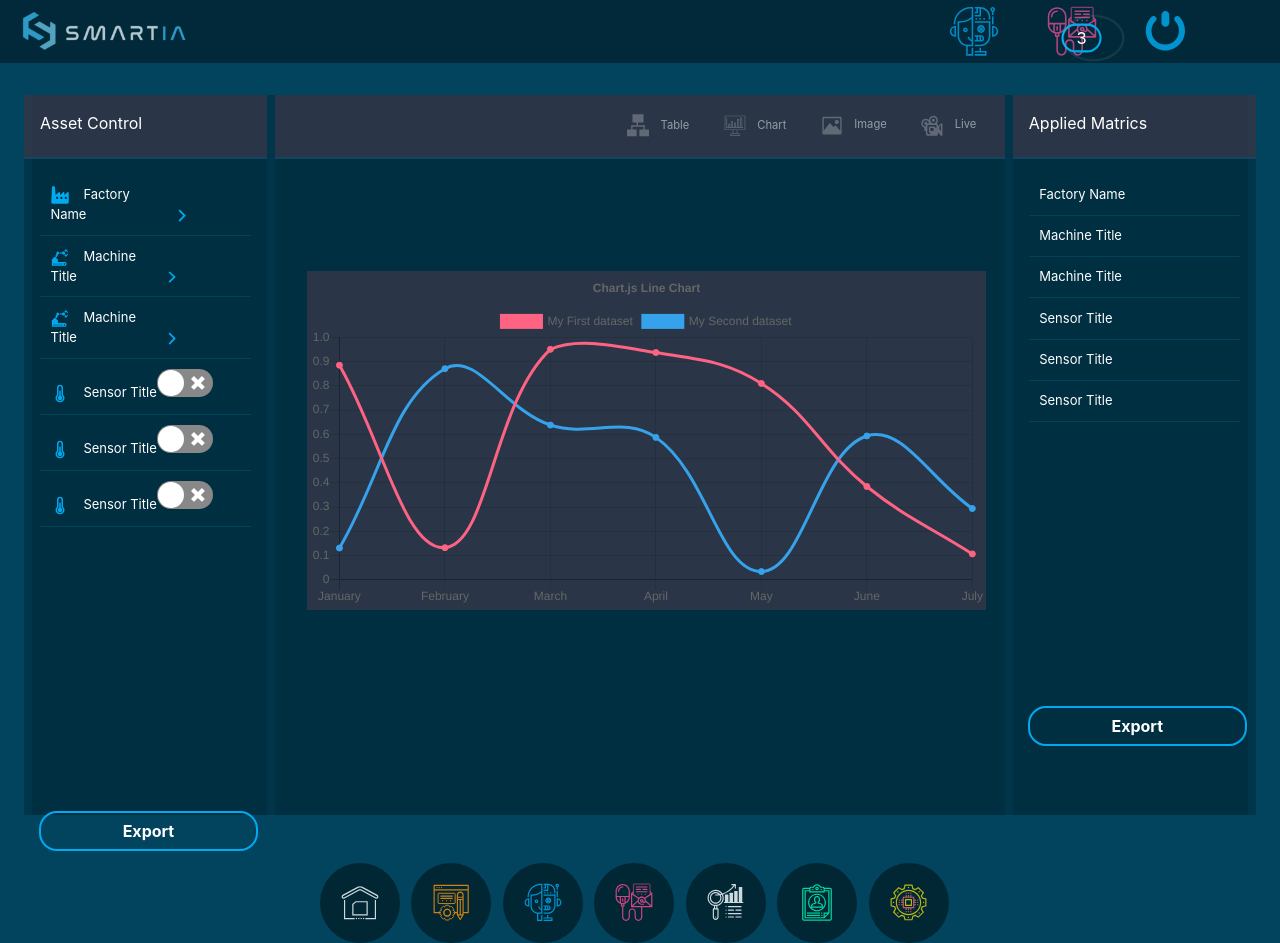
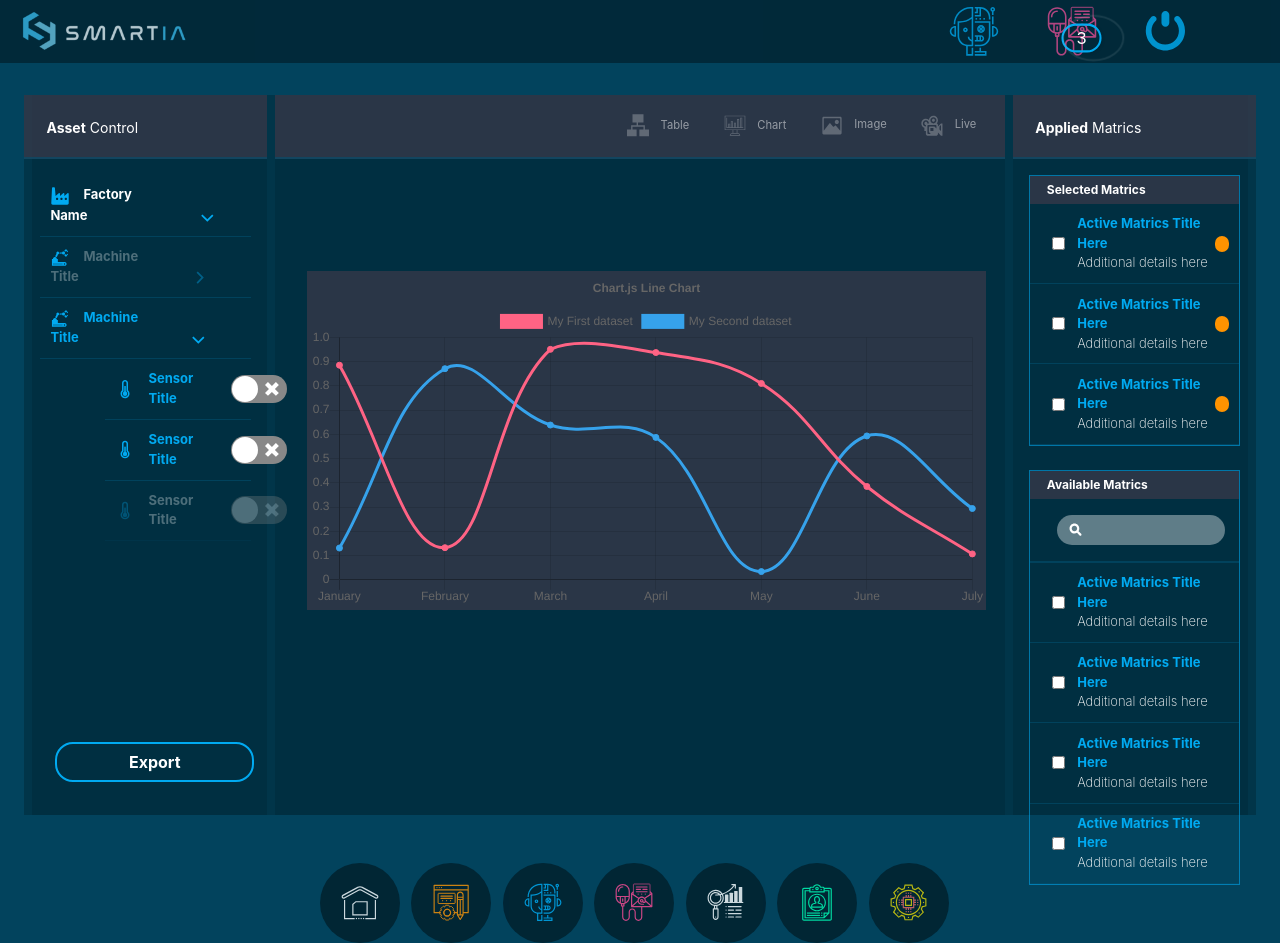
Before and after one commit to jaejae-lee/smartia_website, a React (Create React App) app: page /#/data in a window 1280 px wide. Built offline with nearby package versions, Linux system fonts and the light colour scheme.

Commit message:
left panel added

```diff
--- a/src/components/ExplorerPanelLeft.js
+++ b/src/components/ExplorerPanelLeft.js
@@ -1,20 +1,83 @@
 import React, { Component } from 'react';
+import { InputGroup } from 'react-bootstrap';
+import searchIcon from '../img/searchIcon.svg';
 
 class ExplorerPanelLeft extends Component {
     state = {  }
     render() {
         return (
             <section className="panelContainer">
-                <div className="panelHeader">Applied Matrics</div>
+                <div className="panelHeader"><span>Applied</span> Matrics</div>
+
                 <div className="panelBody">
-                    <div className="panelList one"> Factory Name</div>
-                    <div className="panelList two">Machine Title</div>
-                    <div className="panelList three">Machine Title</div>
-                    <div className="panelList sensorTitle five">Sensor Title</div>
-                    <div className="panelList sensorTitle six">Sensor Title</div>
-                    <div className="panelList sensorTitle seven">Sensor Title</div>
+                    <div className="panelTop">
+                        <div className="panelTopHeader">Selected Matrics</div>
+                        <div className="panelList one panelWcheckBox flex">
+                            <InputGroup.Checkbox className="panelCheckBox" aria-label="Checkbox for following text input"/>
+                            <div>
+                                <p className="title">Active Matrics Title Here</p>
+                                <p className="detail">Additional details here</p>
+                            </div>
+                            <span className="dot"></span>
+                        </div>
+                        <div className="panelList one panelWcheckBox flex">
+                            <InputGroup.Checkbox className="panelCheckBox" aria-label="Checkbox for following text input"/>
+                            <div>
+                                <p className="title">Active Matrics Title Here</p>
+                                <p className="detail">Additional details here</p>
+                            </div>
+                            <span className="dot"></span>
+                        </div>
+                        <div className="panelList one panelWcheckBox flex">
+                            <InputGroup.Checkbox className="panelCheckBox" aria-label="Checkbox for following text input"/>
+                            <div>
+                                <p className="title">Active Matrics Title Here</p>
+                                <p className="detail">Additional details here</p>
+                            </div>
+                            <span className="dot"></span>
+                        </div>
+                    </div>
+
+                    <div className="panelBottom">
+                        <div className="panelTopHeader">Available Matrics</div>
+                        <div className="panelSearchBarContainer flex">
+                            <img src={searchIcon} className="searchIcon searchIconSmall" alt="search icon"/>
+                            <input className="panelSearchBar"/>
+                        </div>
+                        <div className="panelList one panelWcheckBox flex">
+                            <InputGroup.Checkbox className="panelCheckBox" aria-label="Checkbox for following text input"/>
+                            <div>
+                                <p className="title">Active Matrics Title Here</p>
+                                <p className="detail">Additional details here</p>
+                            </div>
+                            <span className="dot"></span>
+                        </div>
+                        <div className="panelList one panelWcheckBox flex">
+                            <InputGroup.Checkbox className="panelCheckBox" aria-label="Checkbox for following text input"/>
+                            <div>
+                                <p className="title">Active Matrics Title Here</p>
+                                <p className="detail">Additional details here</p>
+                            </div>
+                            <span className="dot"></span>
+                        </div>
+                        <div className="panelList one panelWcheckBox flex">
+                            <InputGroup.Checkbox className="panelCheckBox" aria-label="Checkbox for following text input"/>
+                            <div>
+                                <p className="title">Active Matrics Title Here</p>
+                                <p className="detail">Additional details here</p>
+                            </div>
+                            <span className="dot"></span>
+                        </div>
+                        <div className="panelList one panelWcheckBox flex">
+                            <InputGroup.Checkbox className="panelCheckBox" aria-label="Checkbox for following text input"/>
+                            <div>
+                                <p className="title">Active Matrics Title Here</p>
+                                <p className="detail">Additional details here</p>
+                            </div>
+                            <span className="dot"></span>
+                        </div>
+                    </div>
                 </div>
-                <button className="panelButton">Export</button>
             </section>
          );
     }
--- a/src/components/ExplorerPanelRight.js
+++ b/src/components/ExplorerPanelRight.js
@@ -19,40 +19,43 @@ class ExplorerPanelRight extends Component {
     render() {
         return (
             <section className="panelContainer">
-                <div className="panelHeader">Asset Control</div>
+                <div className="panelHeader"><span>Asset</span> Control</div>
                 <div className="panelBody">
                     <div className="panelList one">
                     <img src={factory} className="panelIcons"alt=""/>
                     <span className="panelListName">Factory Name</span>
-                    <img src={arrow} className="arrow"alt=""/>
+                    <img src={arrow} className="arrow down"alt=""/>
                     </div>
 
                     <div className="panelList two">
                     <img src={machine} className="panelIcons"alt=""/>
-                    <span className="panelListName">Machine Title</span>
-                    <img src={arrow} className="arrow"alt=""/>
+                    <span className="panelListName opacity">Machine Title</span>
+                    <img src={arrow} className="arrow up" alt=""/>
                     </div>
 
                     <div className="panelList three">
                     <img src={machine} className="panelIcons"alt=""/>
-                    <span className="panelListName">Machine Title</span>
-                    <img src={arrow} className="arrow"alt=""/>
+                    <span className="panelListName Textblue">Machine Title</span>
+                    <img src={arrow} className="arrow down"alt=""/>
                     </div>
 
-                    <div className="panelList sensorTitle five">
-                    <img src={sensor} className="panelIcons"alt=""/>Sensor Title
+                    <div className="panelList sensorTitle five flex">
+                    <img src={sensor} className="panelIcons"alt=""/>
+                    <span className="sensorTitleText Textblue">Sensor Title</span>
                     <Switch className="toggleButton"
                             onChange={this.handleChange}
                             checked={this.state.checked} />
                     </div>
-                    <div className="panelList sensorTitle five">
-                    <img src={sensor} className="panelIcons"alt=""/>Sensor Title
+                    <div className="panelList sensorTitle five flex">
+                    <img src={sensor} className="panelIcons"alt=""/>
+                    <span className="sensorTitleText Textblue">Sensor Title</span>
                     <Switch className="toggleButton"
                             onChange={this.handleChange}
                             checked={this.state.checked} />
                     </div>
-                    <div className="panelList sensorTitle five">
-                    <img src={sensor} className="panelIcons"alt=""/>Sensor Title
+                    <div className="panelList sensorTitle five flex opacity">
+                    <img src={sensor} className="panelIcons"alt=""/>
+                    <span className="sensorTitleText">Sensor Title</span>
                     <Switch className="toggleButton"
                             onChange={this.handleChange}
                             checked={this.state.checked} />
--- a/src/css/style.css
+++ b/src/css/style.css
@@ -564,6 +564,10 @@ body {
   right: -7em;
 }
 
+.dataContainer {
+  position: absolute;
+  top: 0;
+}
 .dataContainer .dataOnVideo {
   width: 10em;
   position: absolute;
@@ -573,12 +577,12 @@ body {
   left: 618px;
   width: 220px;
   opacity: 0.8;
+  z-index: 1;
 }
 .dataContainer .dataTwo {
   width: 118px;
   top: 348px;
   left: 527px;
-  z-index: 1;
 }
 .dataContainer .dataThree {
   display: none;
@@ -592,11 +596,11 @@ body {
   width: 122px;
 }
 .dataContainer .dataSix {
-  bottom: -46px;
+  bottom: 184px;
   right: 364px;
 }
 .dataContainer .dataSeven {
-  bottom: 60px;
+  bottom: 288px;
   right: 415px;
 }
 
@@ -604,9 +608,11 @@ body {
   width: 51%;
   height: 52%;
   position: relative;
-  top: -19em;
+  top: -22em;
   right: 1em;
-  color: white;
+}
+.chartOnVideo canvas {
+  background: none;
 }
 
 .chart {
@@ -637,13 +643,18 @@ canvas {
 .panelContainer .panelHeader {
   background: rgba(57, 57, 73, 0.74);
   width: 100%;
-  height: 4em;
+  height: 4.6em;
   border-bottom: 2px solid rgba(2, 80, 111, 0.5960784314);
   color: white;
-  padding: 1em;
+  padding: 1.6em;
+  font-size: 14px;
+}
+.panelContainer .panelHeader span {
+  font-weight: bold;
 }
 .panelContainer .panelBody {
   padding: 1em;
+  font-weight: bold;
 }
 .panelContainer .panelList {
   border-bottom: 1px solid rgba(2, 80, 111, 0.5960784314);
@@ -657,17 +668,24 @@ canvas {
 .panelContainer .panelList .three {
   color: #00aaf1;
 }
+.panelContainer .sensorTitle {
+  margin-left: 5em;
+  justify-content: flex-start;
+}
+.panelContainer .sensorTitleText {
+  margin-right: 2em;
+}
 .panelContainer .panelButton {
   background: none;
   border: 2px solid #00aaf1;
-  width: 90%;
+  width: 82%;
   height: 2.5em;
   border-radius: 18px;
   color: white;
   font-weight: bold;
   position: relative;
-  bottom: -268px;
-  right: -15px;
+  Bottom: 137px;
+  right: -31px;
 }
 .panelContainer .panelButton:hover {
   background: #011f2b;
@@ -680,15 +698,98 @@ canvas {
 }
 
 .panelListName {
-  margin-right: 6.7em;
+  margin-right: 8.7em;
 }
 
 .arrow {
   width: 13px;
 }
 
+.up {
+  opacity: 0.4;
+}
+
+.down {
+  transform: rotate(90deg);
+}
+
+.opacity {
+  opacity: 0.3;
+}
+
+.Textblue {
+  color: #00aaf1;
+}
+
 .toggleButton {
   width: 10px;
 }
 
+.panelBody {
+  height: 100%;
+}
+
+.panelTop, .panelBottom {
+  border: 1px solid #00a9f194;
+  margin-bottom: 1.5em;
+}
+
+.panelTopHeader {
+  color: white;
+  background: rgba(57, 57, 73, 0.74);
+  font-weight: bold;
+  font-size: 12px;
+  padding: 5px 17px;
+}
+
+.panelWcheckBox p {
+  margin: 0;
+}
+.panelWcheckBox .dot {
+  display: inline-block;
+  width: 16px;
+  height: 16px;
+  border-radius: 8px;
+  background: #ff9300;
+}
+
+.panelBottom .dot {
+  background: transparent;
+}
+
+.panelBody .title {
+  margin-bottom: 0;
+}
+.panelBody .detail {
+  color: white;
+  font-weight: 200;
+}
+.panelBody .input-group-text {
+  background: none;
+  border: none;
+  position: relative;
+  height: 100%;
+}
+
+.panelSearchBarContainer {
+  justify-content: center;
+  justify-content: center;
+  border-bottom: 2px solid rgba(2, 80, 111, 0.5960784314);
+  padding: 1em 0;
+}
+.panelSearchBarContainer .panelSearchBar {
+  color: white;
+  font-size: 12px;
+  padding: 0.5em 1em;
+  border-radius: 30px;
+  background: rgba(255, 255, 255, 0.372);
+  width: 80%;
+  border: none;
+}
+.panelSearchBarContainer .searchIconSmall {
+  width: 13px;
+  position: relative;
+  right: -25px;
+}
+
 /*# sourceMappingURL=style.css.map */
--- /dev/null
+++ b/src/sass/_explorerPanelLeft.scss
@@ -0,0 +1,69 @@
+.panelBody{
+    height: 100%;
+}
+.panelTop, .panelBottom{
+    border: 1px solid $mainLightA;
+    margin-bottom: 1.5em;
+}
+
+.panelTopHeader{
+    color: white;
+    background: rgba(57, 57, 73, 0.74);
+    font-weight: bold;
+    font-size: 12px;
+    padding: 5px 17px;
+}
+.panelWcheckBox{
+    p{
+        margin:0;
+    }
+    .dot{
+        display: inline-block;
+        width:16px; height: 16px;
+        border-radius: 8px;
+        background: $UIColorOne;
+    }
+}
+.panelBottom{
+    .dot{
+        background: transparent;
+    }
+}
+
+.panelBody{
+    .title{
+        margin-bottom: 0;
+    }
+    .detail{
+        color: white;
+        font-weight: 200;
+    }
+    //checkbox
+    .input-group-text{
+        background: none;
+        border: none;
+        position: relative;
+        height: 100%;
+    }
+}
+
+.panelSearchBarContainer{
+    justify-content: center;
+    justify-content: center;
+    border-bottom: 2px solid lighten($mainDarkA, 10%);
+    padding: 1em 0;
+    .panelSearchBar{
+        color: white;
+        font-size: 12px;
+        padding: 0.5em 1em;
+        border-radius: 30px;
+        background: $whiteA;
+        width: 80%;
+        border: none;
+    }
+    .searchIconSmall{
+        width: 13px;
+        position: relative;
+        right: -25px;
+    }
+}
--- a/src/sass/_explorerPanelRight.scss
+++ b/src/sass/_explorerPanelRight.scss
@@ -6,14 +6,20 @@
     .panelHeader{
         background: $mainDarkTwo;
         width: 100%;
-        height: 4em;
+        height: 4.6em;
         border-bottom: 2px solid lighten($mainDarkA, 10%);
         color: $white;
-        padding: 1em;
+        padding: 1.6em;
+        font-size: 14px;
+        span{
+            font-weight: bold;
+        }
     }
     .panelBody{
         padding:1em;
+        font-weight: bold;
     }
+
     .panelList{
         border-bottom: 1px solid lighten($mainDarkA, 10%);
         color: $white;
@@ -28,22 +34,25 @@
         .three{
             color: $mainLight;
         }
+    }
     .sensorTitle{
-
+        margin-left: 5em;
+        justify-content: flex-start;
     }
+    .sensorTitleText{
+        margin-right:2em;
     }
-
     .panelButton{
         background: none;
         border: 2px solid $mainLight;
-        width: 90%;
+        width: 82%;
         height: 2.5em;
         border-radius: 18px;
         color: $white;
         font-weight: bold;
         position: relative;
-        bottom: -268px;
-        right: -15px;
+        Bottom: 137px;
+        right: -31px;
         &:hover{
             background: $mainDark;
             color: $mainLight;
@@ -56,12 +65,23 @@
     margin-right: 1em;
 }
 .panelListName{
-    margin-right: 6.7em;
+    margin-right: 8.7em;
 }
 .arrow{
     width: 13px;
 }
-
+.up{
+    opacity: 0.4;
+}
+.down{
+    transform: rotate(90deg);
+}
+.opacity{
+    opacity: 0.3;
+}
+.Textblue{
+    color: $mainLight;
+}
 .toggleButton{
     width:10px;
 }
--- a/src/sass/style.scss
+++ b/src/sass/style.scss
@@ -12,3 +12,4 @@
 @import './_chart.scss';
 @import './_searchResultBar.scss';
 @import '_explorerPanelRight.scss';
+@import '_explorerPanelLeft.scss';
```
Also changed, not shown: 1 other file (tests, documents, lock files or other folders). Lines whose indentation alone changed are shown as unchanged.
